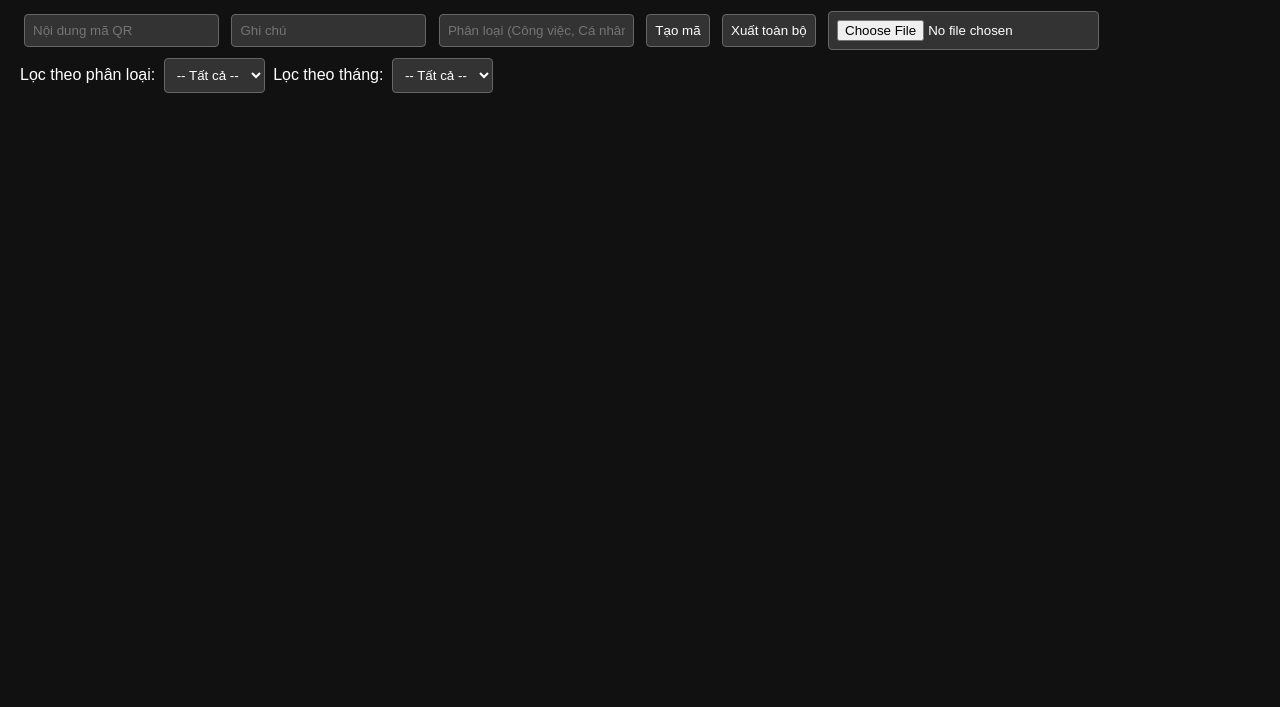
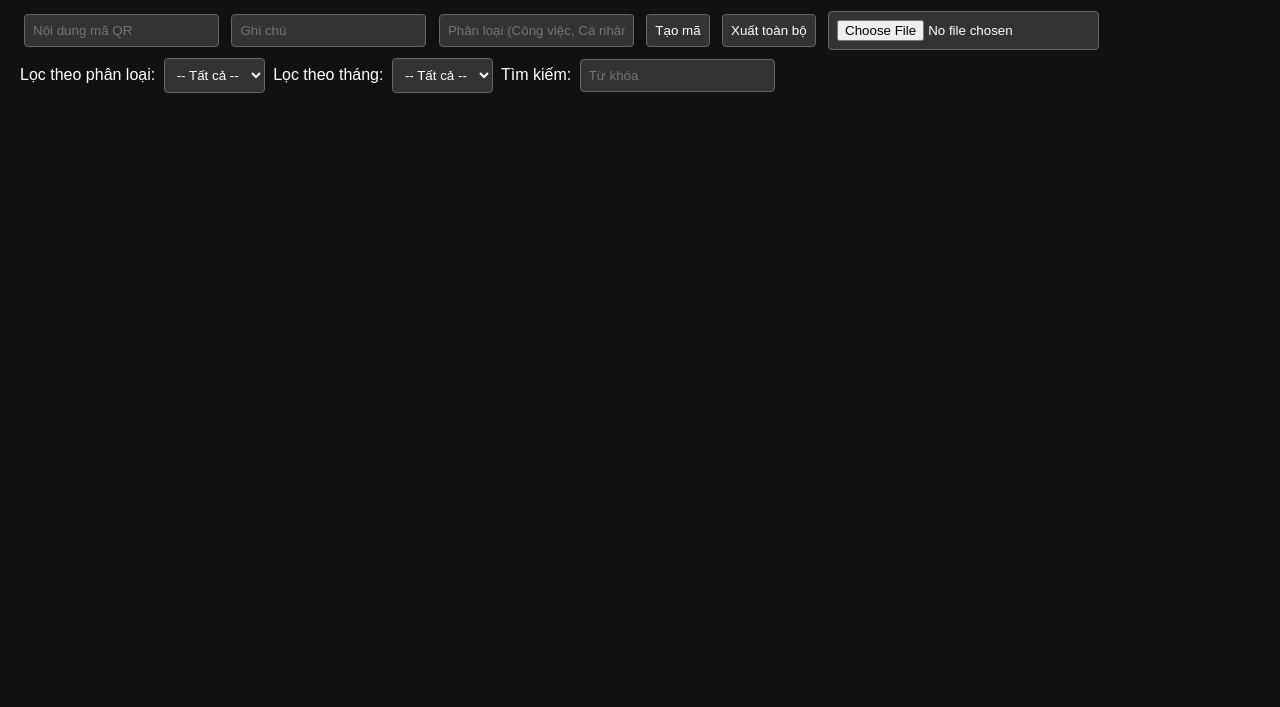
Before and after one commit to Aurora-20-10/QR_code, a plain HTML site: page index.html in a window 1280 px wide. Shown: the part 93-800 px from the top of the page. Drawn offline with Linux system fonts and the light colour scheme.

Commit message:
Update index.html

```diff
--- a/index.html
+++ b/index.html
@@ -75,6 +75,9 @@
     <select id="filter-month" onchange="renderQRs()">
       <option value="">-- Tất cả --</option>
     </select>
+
+    <label>Tìm kiếm:</label>
+    <input id="search" placeholder="Từ khóa" oninput="renderQRs()">
   </div>
 
   <div id="qr-groups"></div>
@@ -105,12 +108,16 @@
     function renderQRs() {
       const filterTag = document.getElementById('filter-tag').value;
       const filterMonth = document.getElementById('filter-month').value;
+      const keyword = document.getElementById('search').value.trim().toLowerCase();
 
       const filteredData = qrData.filter(qr => {
         const matchTag = !filterTag || qr.tag === filterTag;
         const matchMonth = !filterMonth || qr.time.slice(0, 7) === filterMonth;
-        return matchTag && matchMonth;
+        const matchKeyword = !keyword || qr.content.toLowerCase().includes(keyword) || (qr.note || '').toLowerCase().includes(keyword);
+        return matchTag && matchMonth && matchKeyword;
       });
+
+      filteredData.sort((a, b) => new Date(b.time) - new Date(a.time));
 
       const grouped = {};
       filteredData.forEach(qr => {
@@ -127,7 +134,7 @@
         title.textContent = `📂 ${tag}`;
         groupDiv.appendChild(title);
 
-        grouped[tag].forEach((qr, idx) => {
+        grouped[tag].forEach((qr) => {
           const item = document.createElement('div');
           item.className = 'qr-item';
 
@@ -136,7 +143,6 @@
 
           const noteInput = document.createElement('textarea');
           noteInput.value = qr.note || '';
-          noteInput.placeholder = "Ghi chú";
           noteInput.onchange = () => {
             qr.note = noteInput.value;
             saveData();
@@ -144,7 +150,6 @@
 
           const tagInput = document.createElement('input');
           tagInput.value = qr.tag;
-          tagInput.placeholder = "Phân loại";
           tagInput.onchange = () => {
             qr.tag = tagInput.value || 'Chưa phân loại';
             saveData();
@@ -157,8 +162,10 @@
           const delBtn = document.createElement('button');
           delBtn.textContent = '❌ Xoá';
           delBtn.onclick = () => {
-            qrData = qrData.filter(q => !(q.content === qr.content && q.time === qr.time));
-            saveData();
+            if (confirm('Bạn có chắc chắn muốn xoá?')) {
+              qrData = qrData.filter(q => !(q.content === qr.content && q.time === qr.time));
+              saveData();
+            }
           };
 
           const downloadBtn = document.createElement('button');
```
